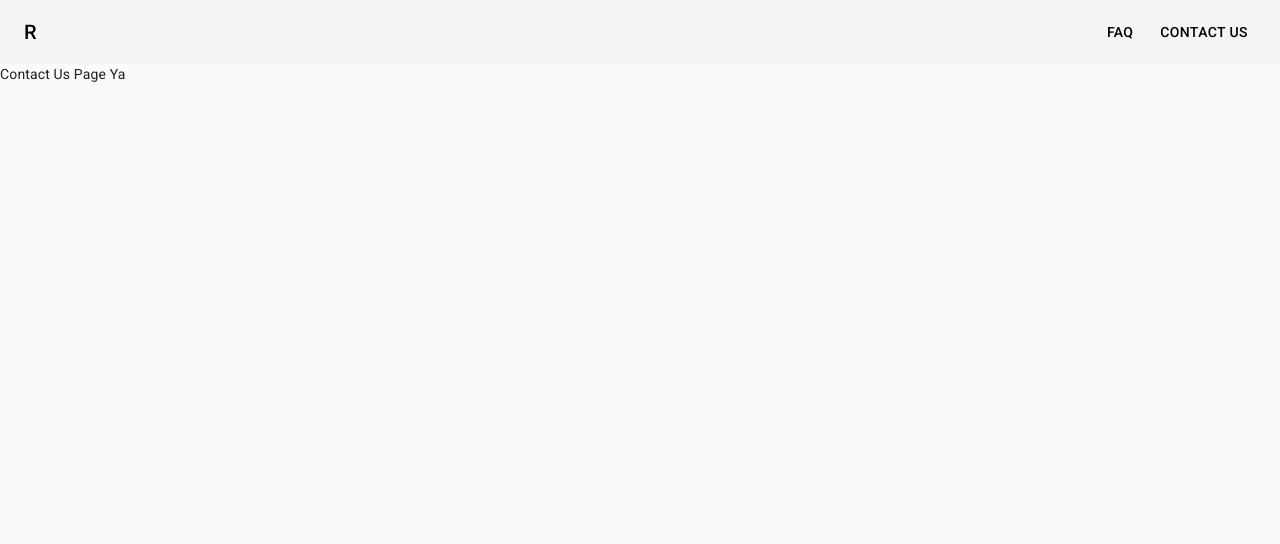
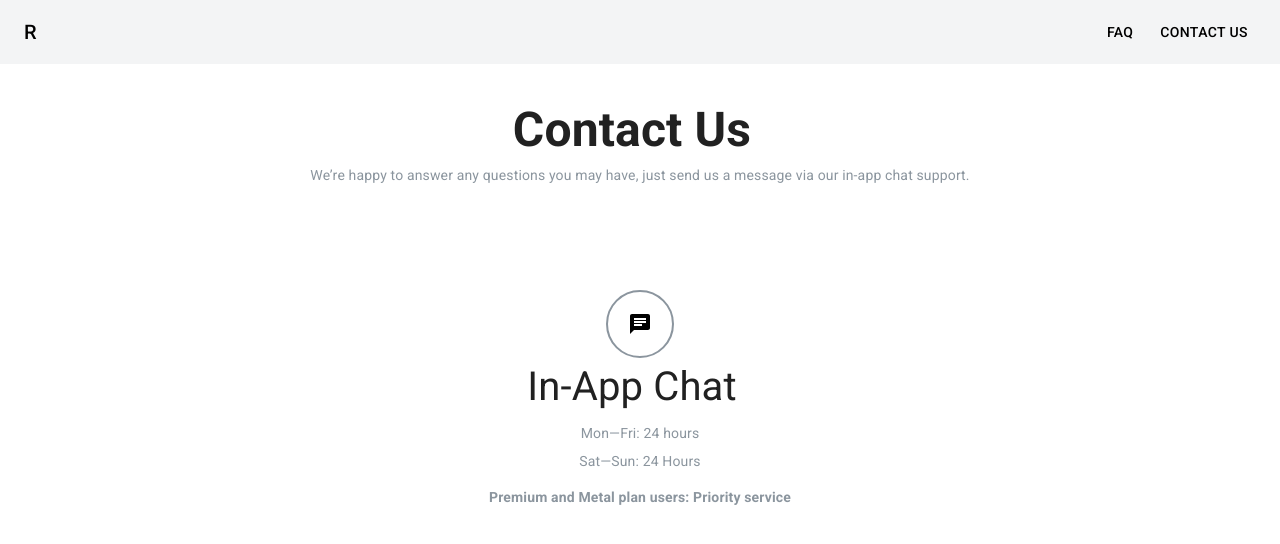
Before and after one commit to marco-sumali/product-discovery, a React (Create React App) app in the folder client/: page /contact-us in a window 1280 px wide. Shown: the top 544 px of the page. Built offline with nearby package versions, Linux system fonts and the light colour scheme.

Commit message:
chore: add contact us page and not found page.

```diff
--- a/client/src/App.js
+++ b/client/src/App.js
@@ -1,10 +1,11 @@
 import React from 'react';
-import {Route, Switch} from "react-router-dom";
+import {Route, Switch, Redirect} from "react-router-dom";
 import {Router} from "react-router";
 import {createBrowserHistory} from "history";
 
 import FAQPage from './pages/faq';
 import ContactUsPage from './pages/contact';
+import NotFoundPage from './pages/not-found';
 
 const history = createBrowserHistory();
 
@@ -14,6 +15,7 @@ function App() {
       <Switch>
         <Route exact path="/faq" component={FAQPage} />
         <Route exact path="/contact-us" component={ContactUsPage} />
+        <Route exact path="*" component={NotFoundPage} />
       </Switch>
     </Router>
   );
--- a/client/src/pages/contact/index.js
+++ b/client/src/pages/contact/index.js
@@ -1,11 +1,41 @@
 import React from 'react';
+import {
+  Container,
+  Box,
+  Grid,
+  IconButton
+} from '@material-ui/core';
+import ChatIcon from '@material-ui/icons/Chat';
 
 import NavigationBar from '../../components/header';
+import styles from './style.js';
 
 const ContactUsPage = () => {
   return (
     <NavigationBar>
-      <div>Contact Us Page Ya</div>
+      <Grid container style={{backgroundColor: '#ffffff', minHeight: '100vh'}}>
+        <Container>
+          <Box my={3}>
+            <Grid item xs={12}>
+              <div style={styles.Title}>Contact Us</div>
+              <div style={styles.SubTitle}>We’re happy to answer any questions you may have, just send us a message via our in-app chat support.</div>
+            </Grid>
+            <Grid item xs={12} style={{marginTop: '7.5em'}}>
+              <div style={styles.DisplayCenter}>
+                <div style={styles.Button} onClick={() => window.location.href = 'https://articulo-voice-bot.web.app'}>
+                  <IconButton color="primary" style={{color: '#000000'}}>
+                    <ChatIcon />
+                  </IconButton>
+                </div>
+              </div>
+              <div style={styles.ContactTitle}>In-App Chat</div>
+              <div style={styles.ContactSubTitle}>Mon—Fri: 24 hours</div>
+              <div style={styles.ContactSubTitle}>Sat—Sun: 24 Hours</div>
+              <div style={styles.ContactSubTitleBold}>Premium and Metal plan users: Priority service</div>
+            </Grid>
+          </Box>
+        </Container>
+      </Grid>
     </NavigationBar>
   )
 };
--- /dev/null
+++ b/client/src/pages/contact/style.js
@@ -0,0 +1,60 @@
+const Title = {
+  fontWeight: '600',
+  fontSize: '3rem',
+  margin: '32px 16px 0px 0px',
+  textAlign: 'center',
+}
+
+const SubTitle = {
+  color: 'rgb(139, 149, 158)',
+  fontSize: '1em',
+  margin: '0px 0px 16px 0px',
+  textAlign: 'center',
+}
+
+const ContactTitle = {
+  fontSize: '2.5rem',
+  margin: '0px 16px 0px 0px',
+  textAlign: 'center',
+}
+
+const ContactSubTitle = {
+  color: 'rgb(139, 149, 158)',
+  fontSize: '1em',
+  margin: '8px 0px 8px 0px',
+  textAlign: 'center',
+}
+
+const ContactSubTitleBold = {
+  color: 'rgb(139, 149, 158)',
+  fontSize: '1em',
+  margin: '16px 0px 16px 0px',
+  textAlign: 'center',
+  fontWeight: 'bold'
+}
+
+const DisplayCenter = {
+  display: 'flex',
+  flexWrap: 'no-wrap',
+  justifyContent: 'center',
+  alignItem: 'center',
+}
+
+const Button = {
+  borderRadius: '50%',
+  border: '2px solid rgb(139, 149, 158)',
+  padding: '8px',
+}
+
+const style = {
+  Title,
+  SubTitle,
+  ContactTitle,
+  ContactSubTitle,
+  ContactSubTitleBold,
+  DisplayCenter,
+  Button,
+}
+
+
+export default style;
--- a/client/src/pages/faq/index.js
+++ b/client/src/pages/faq/index.js
@@ -16,7 +16,7 @@ import {FAQDetails} from './constant';
 export default function FAQPage() {
   return (
     <NavigationBar>
-      <Grid container>
+      <Grid container style={{backgroundColor: '#ffffff', minHeight: '100vh'}}>
         <Grid item xs={12}>
           <div style={styles.Container}>
             <Container>
--- /dev/null
+++ b/client/src/pages/not-found/index.js
@@ -0,0 +1,11 @@
+import React from 'react';
+import {Redirect} from 'react-router-dom';
+
+const NotFound = () => {
+  return (
+    <Redirect to="/faq"></Redirect>
+  )
+}
+
+
+export default NotFound;
```
